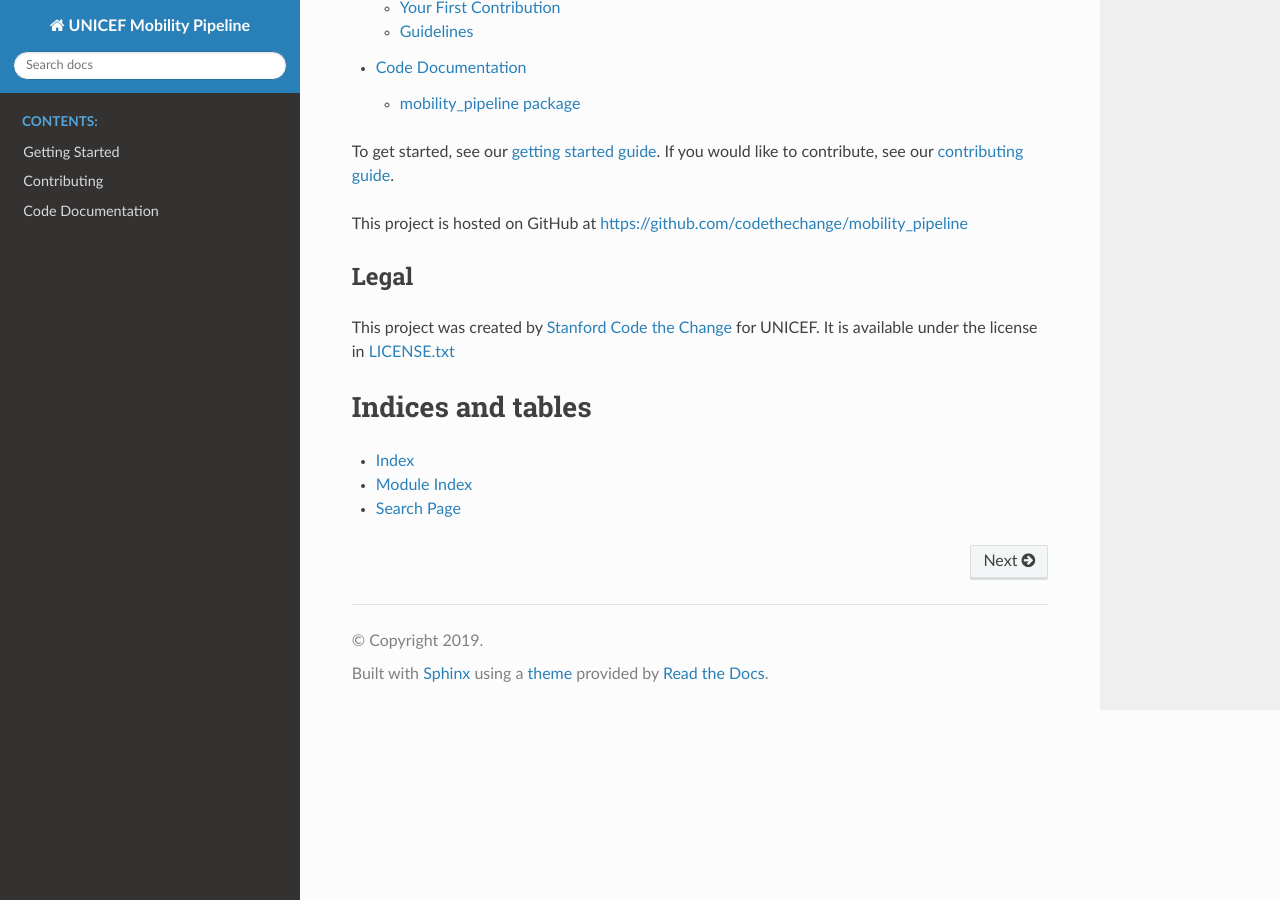
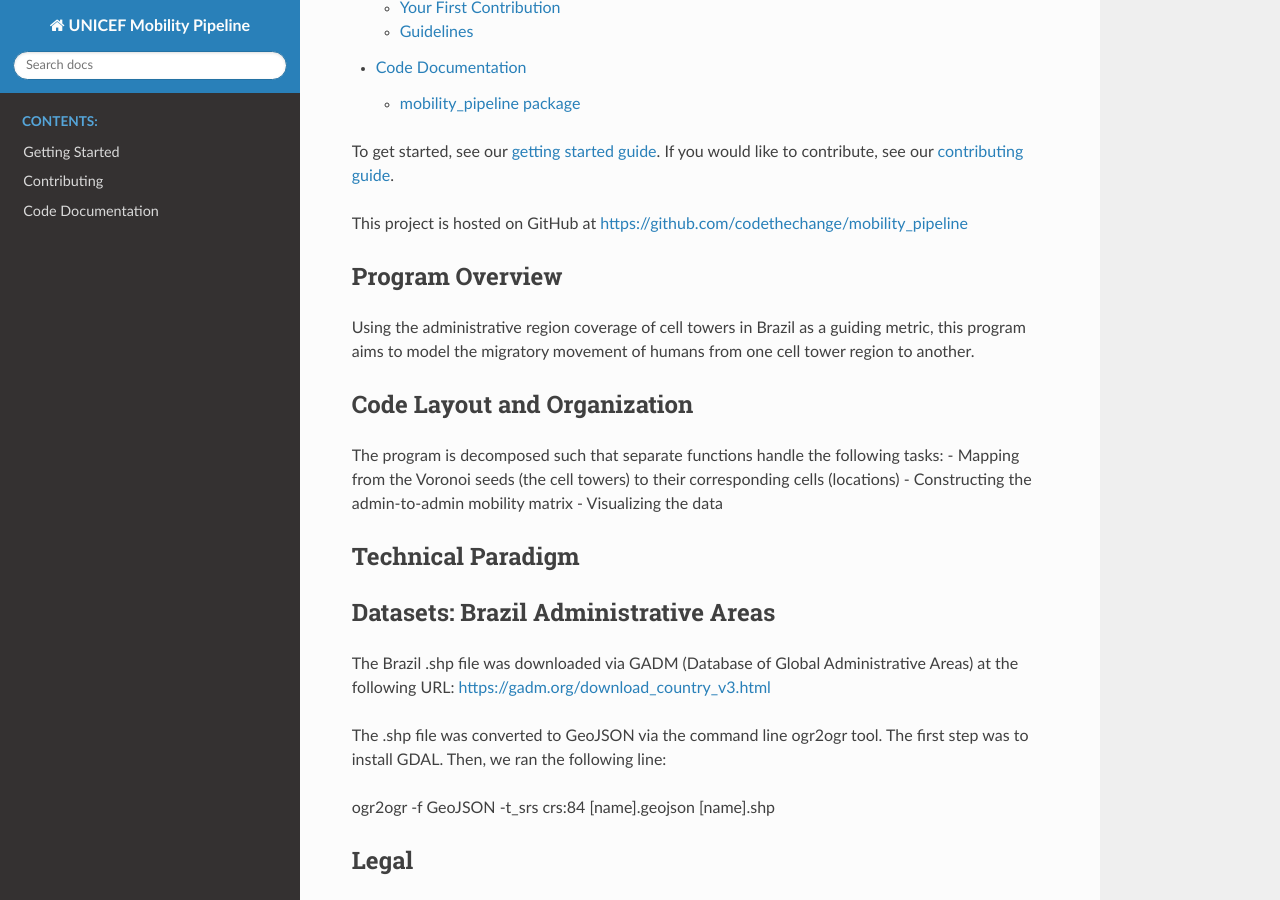
Before and after one commit to codethechange/mobility_pipeline, a Sphinx documentation site: the page built from docs/index.rst, in a window 1280 px wide and 900 px high, scrolled down 401 px. Built offline with Sphinx 7.4.7 and the Read the Docs theme 2.0.0, drawn with Linux system fonts in a browser that asks for light colours.

Commit message:
Introductory documentation

```diff
--- a/docs/index.rst
+++ b/docs/index.rst
@@ -31,6 +31,33 @@ If you would like to contribute, see our
 This project is hosted on GitHub at
 https://github.com/codethechange/mobility_pipeline
 
+Program Overview
+--------
+Using the administrative region coverage of cell towers in Brazil as a guiding metric,
+this program aims to model the migratory movement of humans from one cell tower region
+to another.
+
+Code Layout and Organization
+------
+The program is decomposed such that separate functions handle the following tasks:
+- Mapping from the Voronoi seeds (the cell towers) to their corresponding cells (locations)
+- Constructing the admin-to-admin mobility matrix
+- Visualizing the data
+
+Technical Paradigm
+------
+
+
+Datasets: Brazil Administrative Areas
+------
+The Brazil .shp file was downloaded via GADM (Database of Global Administrative Areas)
+at the following URL: https://gadm.org/download_country_v3.html
+
+The .shp file was converted to GeoJSON via the command line ogr2ogr tool. The first step
+was to install GDAL. Then, we ran the following line:
+
+ogr2ogr -f GeoJSON -t_srs crs:84 [name].geojson [name].shp
+
 Legal
 -----
 
```
